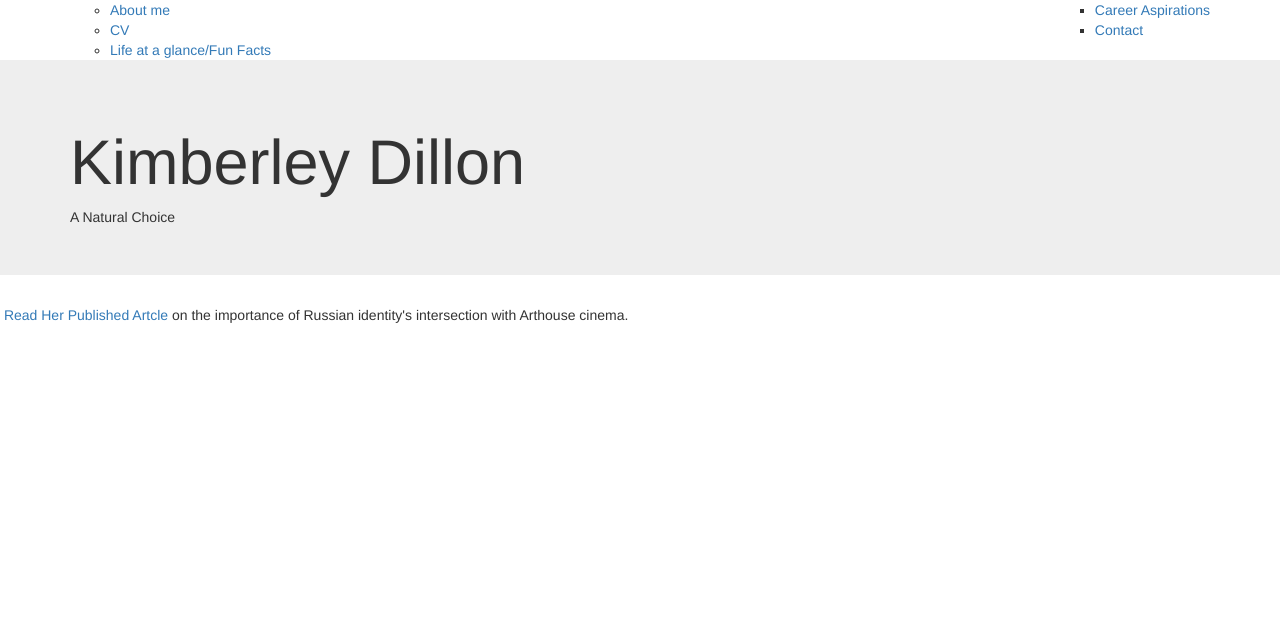
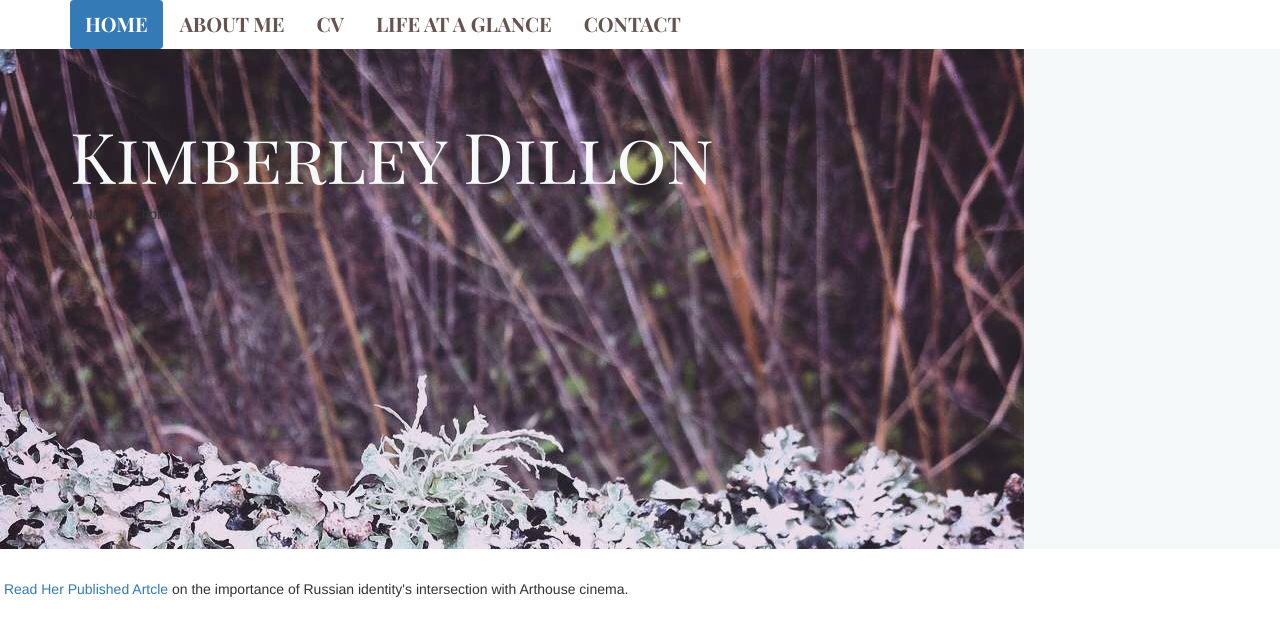
Before and after one commit to Kimberleydillon/Kimberleydillon.github.io, a PHP site: page / in a window 1280 px wide. Shown: the top 636 px of the page. Run offline with PHP 8.4, Linux system fonts and the light colour scheme.

Commit message:
Second commit

```diff
--- a/index.html
+++ b/index.html
@@ -3,26 +3,23 @@
 <head>
   <title> </title>
   <link rel="stylesheet" href="https://maxcdn.bootstrapcdn.com/bootstrap/3.3.5/css/bootstrap.min.css" integrity="sha512-dTfge/zgoMYpP7QbHy4gWMEGsbsdZeCXz7irItjcC3sPUFtf0kuFbDz/ixG7ArTxmDjLXDmezHubeNikyKGVyQ==" crossorigin="anonymous">
+
+
   <link rel="stylesheet" type="text/css" href="http://fonts.googleapis.com/css?family=Tangerine">
+  <link rel="stylesheet" type="text/css" href="styles.css">
   <link href='https://fonts.googleapis.com/css?family=Tangerine:400,700|Great+Vibes|Playfair+Display+SC:400,900,700' rel='stylesheet'type='text/css'>
 </head>
 
 <body>
-
-
-  <div class="nav">
+<div class="nav">
     <div class="container">
-     <ul class= "nav nav-pills">
-      <ul class="pull-left">
-        <li><a href=#>About me</a></li>
-       <li><a href="#">CV</a></li>
-       <li><a href="#"> Life at a glance/Fun Facts</a></li>
-     </ul>
-     <ul class= "nav nav-pills">
-       <ul class="pull-right">
-         <li><a href="#"> Career Aspirations </a></li>
-         <li><a href="#"> Contact </a></li>
-       </ul>
+<ul class="nav nav-pills">
+  <li role="presentation" class="active"><a href="#">Home</a></li>
+  <li role="presentation"><a href="#">About me</a></li>
+  <li role="presentation"><a href="#">CV</a></li>
+  <li role="presentation"><a href="#">Life at a glance</a></li>
+  <li role="presentation"><a href="#">Contact</a></li>
+</ul>
      </div>
    </div>
    <div class="jumbotron">
--- a/styles.css
+++ b/styles.css
@@ -1,10 +1,13 @@
-.background-color{
-	color: #f5
+
+.body {
+	background-color:#f6f9f6;
+
 }
-
-.jumbotron{
+.jumbotron {
 	height:500px;
-	background-image:url('#woddsy branch image');
+	background-image: url('images/woodsy-branch.jpg');
+	background-repeat:no-repeat;
+	background-color: #f5f9fa
 }
 .jumbotron h1{
 	color: #f5f9fa;
@@ -12,14 +15,14 @@
 	font-size: 70px;
 }
 .jumbotron p {
-    color:#f5f9fa;
+	color: #f5f9fa;
 	font-size:20px;
 }
 
 .nav a {
 	color: #645351;
-	font-family:'Tangerine', serif;
-	font-size: 48px	;
+	font-family:'Playfair Display SC', serif;
+	font-size: 20px	;
 	font-weight: bold;
 	padding-top:14px;
 	padding-bottom:14px;
```
Also changed, not shown: images/woodsy-branch.jpg (renamed from images/Woodsy Branch.jpg). Lines whose indentation alone changed are shown as unchanged.
